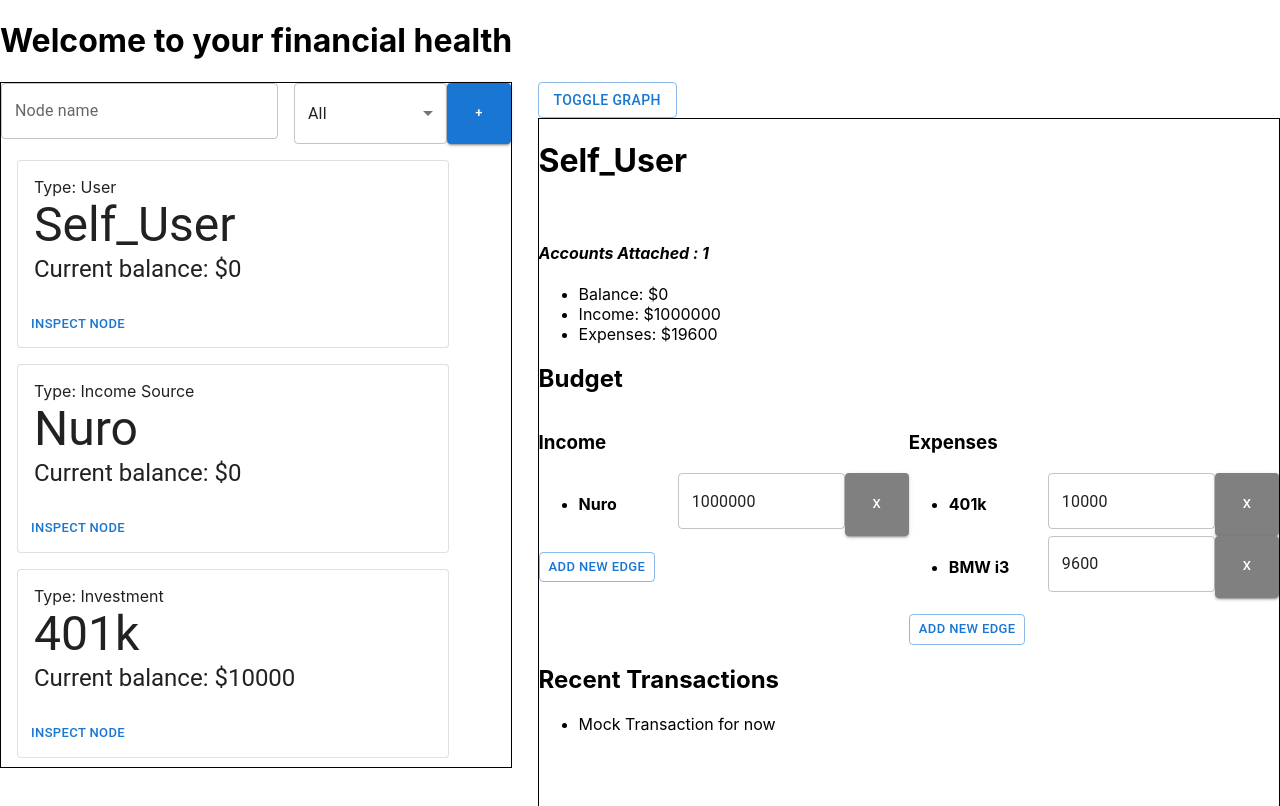
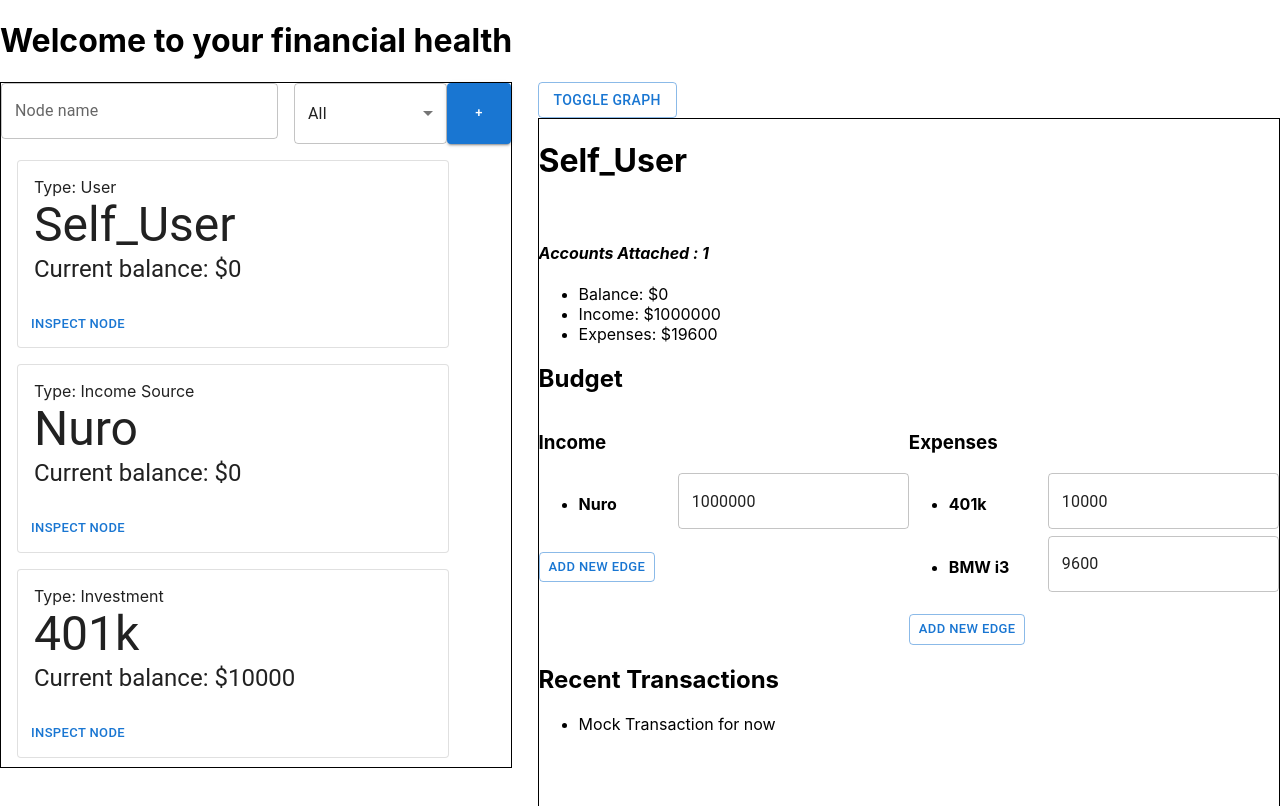
Before and after one commit to jordanstipp/paul-to-peter, a React (Create React App) app in the folder buckets-app/: page / in a window 1280 px wide. Shown: the top 806 px of the page. Built offline with nearby package versions, Linux system fonts and the light colour scheme.

Commit message:
Modify delete button to only show on mouse hover. Correct the Quick view of InspectView shared with the graph.

```diff
--- a/buckets-app/src/App.js
+++ b/buckets-app/src/App.js
@@ -23,8 +23,8 @@ const GraphDisplay = (props) => {
       <NodeInspectView
           node={props.focusNode}
           nodes={props.data.get_nodes()}
-          incoming_edges={props.data.get_incoming_edges(props.focusNode)}
-          outgoing_edges={props.data.get_outgoing_edges(props.focusNode)}
+          incoming_edges={props.incoming_edges}
+          outgoing_edges={props.outgoing_edges}
           newEdgeFunction={props.newEdgeFunction}
           displayFullInfo={false}
         />
@@ -111,6 +111,8 @@ function App() {
            <GraphDisplay
             data={data}
             focusNode={focusNode}
+            incoming_edges={data.get_incoming_edges(focusNode.id)}
+            outgoing_edges={data.get_outgoing_edges(focusNode.id)}
             newEdgeFunction={newEdgeFunction}
             handleNodeFocusClick={handleNodeFocusClick}
            />:
--- a/buckets-app/src/components/NodeInspectView.js
+++ b/buckets-app/src/components/NodeInspectView.js
@@ -111,13 +111,17 @@ const BalanceView = (props) => {
 
 const EdgeEditableFormDisplay = (props) => {
   const [edgeAmount, setEdgeAmount] = useState(props.edge.amount)
+  const [isHovered, setIsHovered] = useState(false);
 
   const handleSubmit = event => {
     props.updateEdgeAmountInGraph(props.edge.id, edgeAmount);
     event.preventDefault();
   };
   return(
-    <li style={{width: "100%", maxHeight: "50%"}}>
+    <li style={{width: "100%", maxHeight: "50%"}}
+      onMouseEnter={()=>setIsHovered(true)}
+      onMouseLeave={()=>setIsHovered(false)}
+    >
       <form style={{display:"flex", flexDirection:"row"}} onSubmit={handleSubmit}>
         <h4 style={{minWidth: "30%"}}>
           {props.name}
@@ -134,12 +138,15 @@ const EdgeEditableFormDisplay = (props) => {
           <Button variant="contained" type='submit' size="small"
             style={{maxWidth:"10%", backgroundColor: "green"}}>✓</Button>
         }
-        <Button variant="contained" type='submit' size="small"
+        {isHovered ?
+          <Button variant="contained" type='submit' size="small"
             style={{maxWidth:"10%", backgroundColor: "grey"}}
             onClick={(e)=>{
               props.removeEdgeFromGraphFunction(props.edge.id);
               e.preventDefault();
-            }}>x</Button>
+            }}>x</Button> : <></>
+        }
+
       </form>
     </li>
 
@@ -156,7 +163,7 @@ const BudgetList = (props) => {
           let displayName = props.incoming ? props.edges[key].source_id : props.edges[key].dest_id
           return (
             <EdgeEditableFormDisplay
-              key={index}
+              key={props.edges[key].id}
               name={displayName}
               edge={props.edges[key]}
               updateEdgeAmountInGraph={props.updateEdgeAmountInGraph}
```
